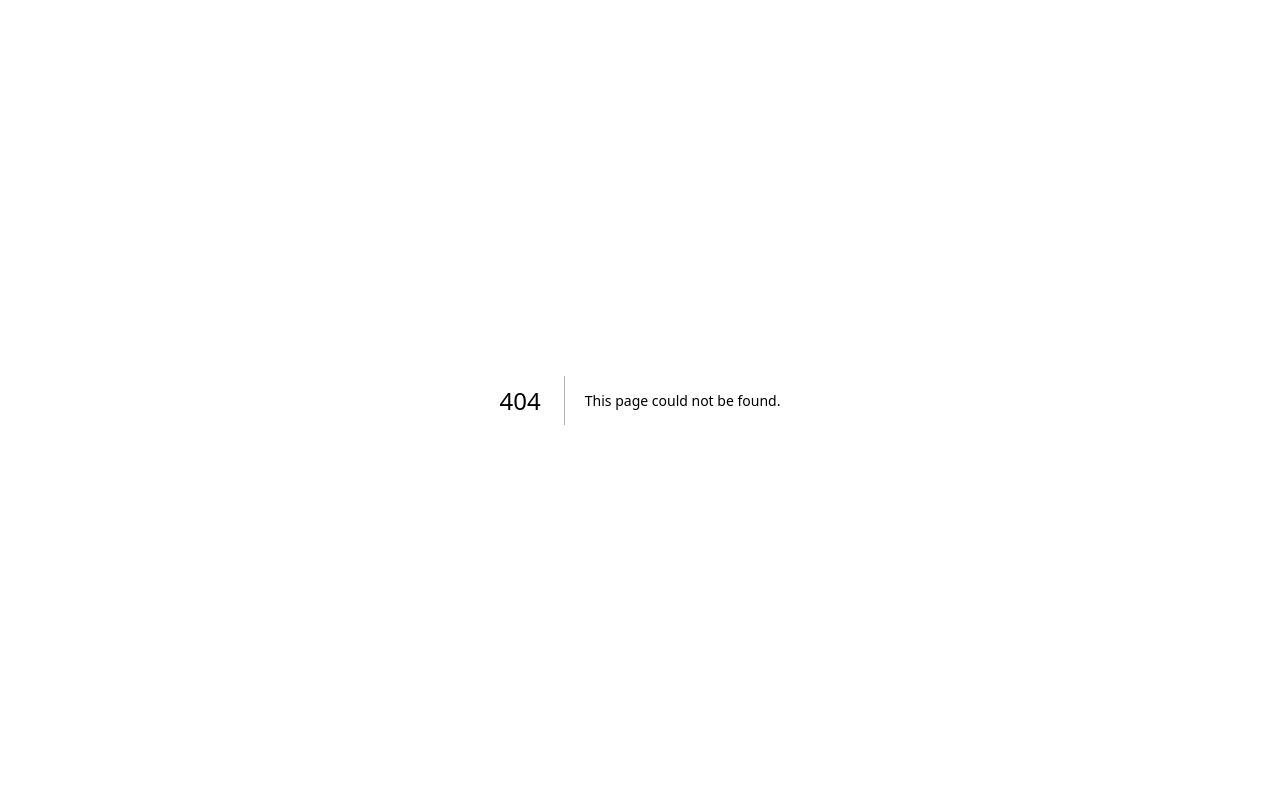
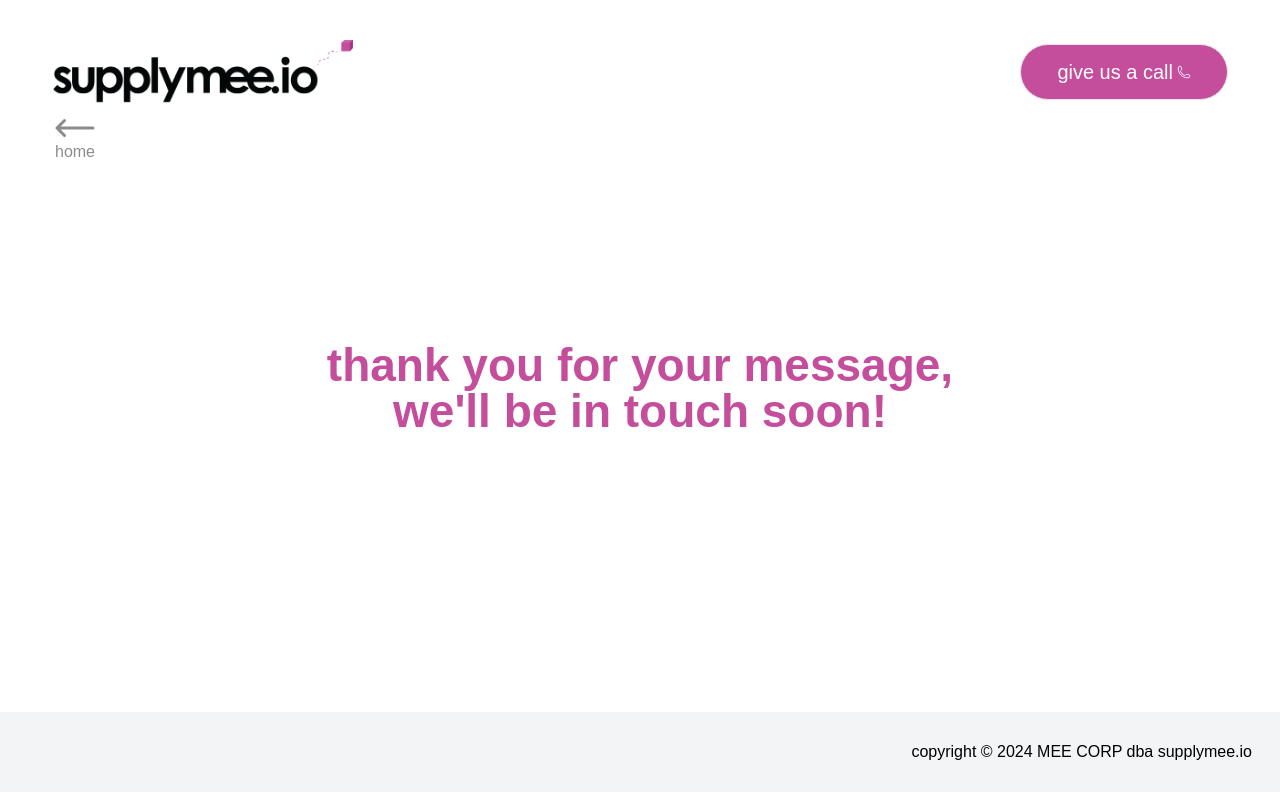
Before and after one commit to abdulmahl/supplymee, a Next.js app: page /thankyou in a window 1280 px wide. Before the commit this address had no page. Built offline with nearby package versions, Linux system fonts and the light colour scheme.

Commit message:
Added the thank you page.

```diff
--- a/app/forms/form.tsx
+++ b/app/forms/form.tsx
@@ -1,10 +1,39 @@
 "use client";
 
+import React, { useState, ChangeEvent, FormEvent } from "react";
+import { FormData } from "../lib/interfaces";
+import { useRouter } from "next/navigation";
+
 export default function SendMessageForm() {
+  const router = useRouter();
+
+  const [formData, setFormData] = useState<FormData>({
+    firstname: "",
+    lastname: "",
+    email: "",
+    phoneNumber: "",
+    companyName: "",
+    message: "",
+  });
+
+  const handleChange = (
+    ev: ChangeEvent<HTMLInputElement | HTMLTextAreaElement>
+  ) => {
+    const { name, value } = ev.target;
+    setFormData((prevData) => ({
+      ...prevData,
+      [name]: value,
+    }));
+  };
+
+  const handleSubmit = (ev: FormEvent<HTMLFormElement>) => {
+    ev.preventDefault();
+    router.push("/thankyou");
+  };
+
   return (
-    <>
     <div className="border p-5 w-[95%] m-auto md:w-[35%] md:mr-5 lg:mr-40 shadow-xl rounded-xl">
-        <form>
+      <form onSubmit={handleSubmit}>
         <div className="lg:flex items-center lg:gap-5">
           <label htmlFor="firstname" className="flex flex-col pt-3">
             First name
@@ -15,6 +44,8 @@ export default function SendMessageForm() {
               name="firstname"
               placeholder="John"
               required
+              value={formData.firstname}
+              onChange={handleChange}
             />
           </label>
 
@@ -27,6 +58,8 @@ export default function SendMessageForm() {
               name="lastname"
               placeholder="Doe"
               required
+              value={formData.lastname}
+              onChange={handleChange}
             />
           </label>
         </div>
@@ -40,6 +73,8 @@ export default function SendMessageForm() {
             name="email"
             placeholder="name@yourcompany.co.za"
             required
+            value={formData.email}
+            onChange={handleChange}
           />
         </label>
 
@@ -49,9 +84,11 @@ export default function SendMessageForm() {
             className="border rounded-xl p-4 md:p-2"
             type="text"
             id="phone-number"
-              name="phone-number"
+            name="phoneNumber"
             placeholder="+27 12 345 6789"
             required
+            value={formData.phoneNumber}
+            onChange={handleChange}
           />
         </label>
 
@@ -61,9 +98,11 @@ export default function SendMessageForm() {
             className="border rounded-xl p-4 md:p-2"
             type="text"
             id="company-name"
-              name="company-name"
+            name="companyName"
             placeholder="Your Company"
             required
+            value={formData.companyName}
+            onChange={handleChange}
           />
         </label>
 
@@ -75,13 +114,17 @@ export default function SendMessageForm() {
             className="border rounded-xl p-3"
             placeholder="write us your message here"
             required
+            value={formData.message}
+            onChange={handleChange}
           ></textarea>
         </label>
-          <button className="p-5 mt-3 w-full md:w-50 lg:w-60 md:hover:opacity-80 bg-customPink rounded-xl text-white text-[20px]">
+        <button
+          type="submit"
+          className="p-5 mt-3 w-full md:w-50 lg:w-60 md:hover:opacity-80 bg-customPink rounded-xl text-white text-[20px]"
+        >
           send message
         </button>
       </form>
     </div>
-    </>
   );
 }
--- /dev/null
+++ b/app/lib/interfaces.ts
@@ -0,0 +1,8 @@
+export interface FormData {
+  firstname: string;
+  lastname: string;
+  email: string;
+  phoneNumber: string;
+  companyName: string;
+  message: string;
+}
--- /dev/null
+++ b/app/thankyou/page.tsx
@@ -0,0 +1,44 @@
+import { Metadata } from "next";
+import Header from "../partials/header";
+import Footer from "../partials/footer";
+import Link from "next/link";
+
+export const metadata: Metadata = {
+  title: "Supplymee | Thank You",
+};
+
+export default function ThankYouPage() {
+  return (
+    <>
+      <Header />
+
+      <Link href={"/"}>
+        <div className="flex flex-col w-[70px] items-center relative lg:left-10 md:opacity-45 md:hover:opacity-100">
+          <svg
+            xmlns="http://www.w3.org/2000/svg"
+            fill="none"
+            viewBox="0 0 24 24"
+            stroke-width="1.5"
+            stroke="currentColor"
+            className="size-12 "
+          >
+            <path
+              stroke-linecap="round"
+              stroke-linejoin="round"
+              d="M6.75 15.75 3 12m0 0 3.75-3.75M3 12h18"
+            />
+          </svg>
+          <p className="absolute top-9">home</p>
+        </div>
+      </Link>
+      <h1 className="text-xl text-center min-h-[68dvh] pt-[170px] p-3 text-customPink font-bold min-h-4 md:text-[46px] md:pt-[300px] md:min-h-[82dvh] md:text-balance md:leading-none lg:hidden">
+        thank you for your message, we'll be in touch soon!
+      </h1>
+      <h1 className="hidden md:hidden lg:block lg:min-h-[70dvh] lg:pt-[190px] text-customPink font-bold text-xl text-center lg:text-[46px] leading-none">
+        thank you for your message, <br />
+        we'll be in touch soon!
+      </h1>
+      <Footer />
+    </>
+  );
+}
--- a/app/ui/section-six.tsx
+++ b/app/ui/section-six.tsx
@@ -25,7 +25,7 @@ export default function SectionSix() {
             </p>
           </div>
           <div className="pt-5">
-            <Link href={"/learn-more"}>
+            <Link href={"/forms"}>
               <button className="text-[18px] w-[180px] border-[2px] p-3 rounded-[35px] md:hover:border-black md:hover:text-white">
                 let us help you.
               </button>
```
Lines whose indentation alone changed are shown as unchanged.
